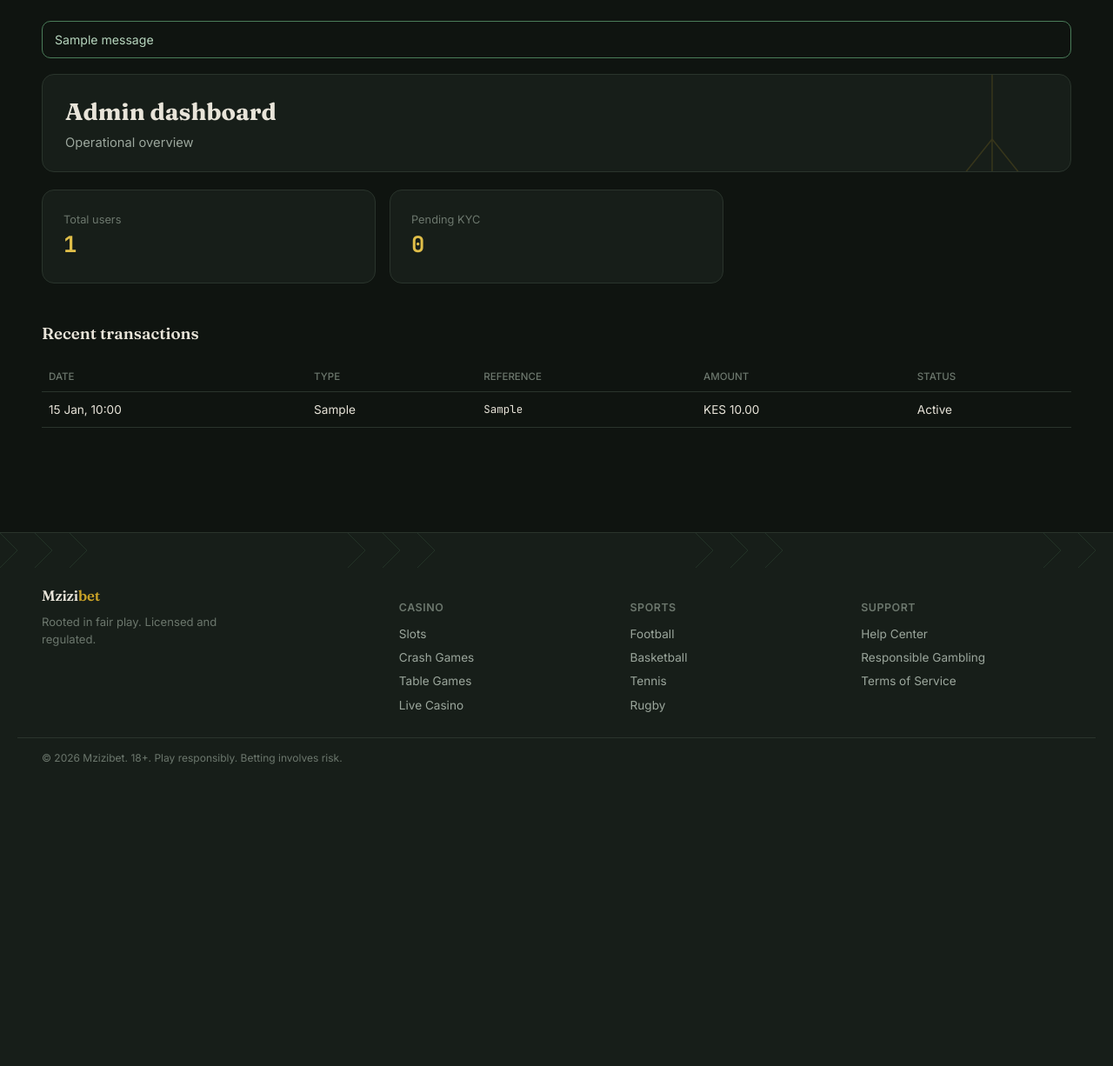
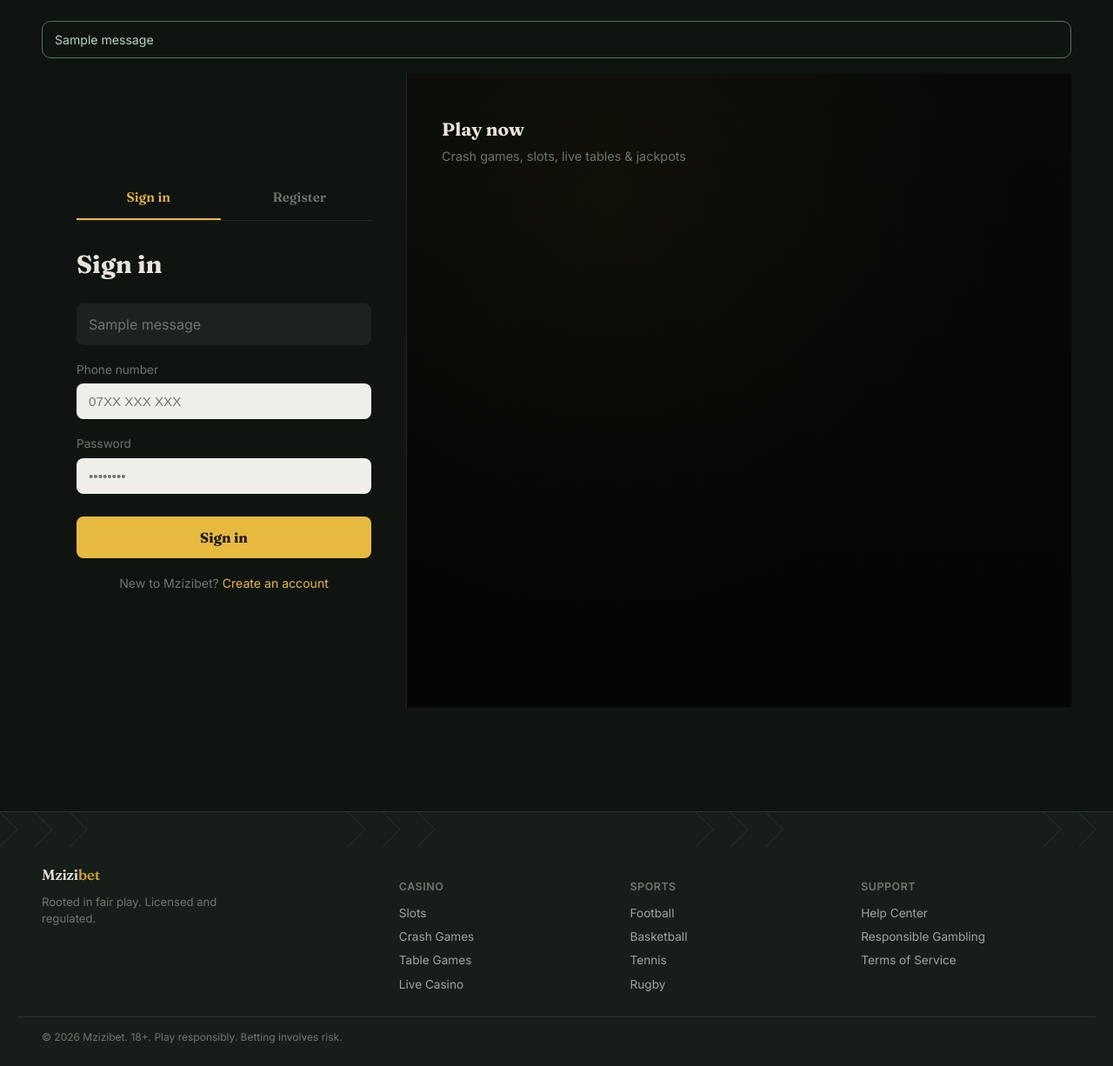
Before and after one commit to mubeakungu/mzizibet, a Flask app: page /admin/ in a window 1280 px wide. Shown: the part 74-1300 px from the top of the page at 87% size. Before the commit the page ends 953 px from the top, so only its background shows below. Run offline with Flask 3, Linux system fonts and the light colour scheme; a user stored in the database is signed in; tables that the repository leaves empty hold one stand-in row (values such as "Sample post"); one stand-in notice (Sample message) is shown.

Commit message:
Update dashboard.html

```diff
--- a/app/templates/admin/dashboard.html
+++ b/app/templates/admin/dashboard.html
@@ -1,29 +1,209 @@
 {% extends "base.html" %}
-{% block title %}Admin — {{ site_name }}{% endblock %}
+{% block title %}Sign in — {{ site_name }}{% endblock %}
 {% block content %}
-<div class="lobby-header">
-  <h1>Admin dashboard</h1>
-  <p>Operational overview</p>
+<style>
+  .auth-layout {
+    display: grid;
+    grid-template-columns: 420px 1fr;
+    min-height: calc(100vh - 72px);
+  }
+  @media (max-width: 900px) {
+    .auth-layout { grid-template-columns: 1fr; }
+    .auth-showcase { order: 2; }
+    .auth-panel { order: 1; }
+  }
+
+  .auth-panel {
+    padding: 48px 40px;
+    display: flex;
+    flex-direction: column;
+    justify-content: center;
+    border-right: 1px solid rgba(255,255,255,0.08);
+  }
+
+  .auth-tabs {
+    display: flex;
+    gap: 8px;
+    margin-bottom: 28px;
+    border-bottom: 1px solid rgba(255,255,255,0.08);
+  }
+  .auth-tab {
+    flex: 1;
+    text-align: center;
+    padding: 12px 0;
+    font-family: var(--font-display);
+    font-weight: 600;
+    font-size: 0.95rem;
+    color: var(--text-faint);
+    text-decoration: none;
+    border-bottom: 2px solid transparent;
+  }
+  .auth-tab.active {
+    color: var(--accent, #e8b93f);
+    border-bottom-color: var(--accent, #e8b93f);
+  }
+
+  .auth-panel h1 {
+    font-family: var(--font-display);
+    font-size: 1.8rem;
+    margin: 0 0 24px;
+  }
+
+  .auth-field { margin-bottom: 18px; }
+  .auth-field label {
+    display: block;
+    font-size: 0.85rem;
+    color: var(--text-faint);
+    margin-bottom: 6px;
+  }
+  .auth-field input {
+    width: 100%;
+    padding: 12px 14px;
+    border-radius: 8px;
+    border: none;
+    background: #f0eee8;
+    color: #1a1a1a;
+    font-size: 0.95rem;
+    box-sizing: border-box;
+  }
+
+  .auth-submit {
+    width: 100%;
+    padding: 14px;
+    border: none;
+    border-radius: 8px;
+    background: var(--accent, #e8b93f);
+    color: #1a1a1a;
+    font-family: var(--font-display);
+    font-weight: 700;
+    font-size: 1rem;
+    cursor: pointer;
+    margin-top: 8px;
+  }
+  .auth-submit:hover { filter: brightness(1.05); }
+
+  .auth-footnote {
+    text-align: center;
+    margin-top: 18px;
+    font-size: 0.88rem;
+    color: var(--text-faint);
+  }
+  .auth-footnote a { color: var(--accent, #e8b93f); text-decoration: none; }
+
+  .auth-showcase {
+    position: relative;
+    padding: 48px 40px;
+    overflow-y: auto;
+    background:
+      linear-gradient(180deg, rgba(0,0,0,0.55), rgba(0,0,0,0.75)),
+      radial-gradient(circle at 30% 20%, rgba(232,185,63,0.12), transparent 60%);
+  }
+  .auth-showcase h2 {
+    font-family: var(--font-display);
+    font-size: 1.3rem;
+    margin: 0 0 4px;
+  }
+  .auth-showcase .sub {
+    color: var(--text-faint);
+    font-size: 0.9rem;
+    margin: 0 0 24px;
+  }
+
+  .game-grid {
+    display: grid;
+    grid-template-columns: repeat(auto-fill, minmax(150px, 1fr));
+    gap: 14px;
+  }
+  .game-card {
+    position: relative;
+    aspect-ratio: 3 / 4;
+    border-radius: 12px;
+    overflow: hidden;
+    background: linear-gradient(160deg, #2a2a2a, #151515);
+    border: 1px solid rgba(255,255,255,0.06);
+    display: flex;
+    align-items: flex-end;
+  }
+  .game-card img {
+    position: absolute;
+    inset: 0;
+    width: 100%;
+    height: 100%;
+    object-fit: cover;
+  }
+  .game-card .name {
+    position: relative;
+    z-index: 1;
+    width: 100%;
+    padding: 10px 8px;
+    font-size: 0.82rem;
+    font-weight: 600;
+    background: linear-gradient(0deg, rgba(0,0,0,0.85), transparent);
+  }
+  .game-card .badge {
+    position: absolute;
+    top: 8px;
+    left: 8px;
+    z-index: 1;
+    font-size: 0.62rem;
+    font-weight: 700;
+    letter-spacing: 0.03em;
+    padding: 3px 7px;
+    border-radius: 5px;
+    color: #1a1a1a;
+  }
+  .badge-hot { background: #ff6b4a; }
+  .badge-new { background: #4ade80; }
+  .badge-popular { background: var(--accent, #e8b93f); }
+</style>
+
+<div class="auth-layout">
+  <div class="auth-panel">
+    <div class="auth-tabs">
+      <a href="{{ url_for('auth.login') }}" class="auth-tab active">Sign in</a>
+      <a href="{{ url_for('auth.register') }}" class="auth-tab">Register</a>
+    </div>
+
+    <h1>Sign in</h1>
+
+    {% with messages = get_flashed_messages() %}
+      {% if messages %}
+        {% for msg in messages %}
+          <div style="background:rgba(255,255,255,0.06);border-radius:8px;padding:12px 14px;margin-bottom:18px;color:var(--text-faint);">{{ msg }}</div>
+        {% endfor %}
+      {% endif %}
+    {% endwith %}
+
+    <form method="POST" action="{{ url_for('auth.login') }}">
+      {% if form and form.hidden_tag %}{{ form.hidden_tag() }}{% endif %}
+      <div class="auth-field">
+        <label for="phone">Phone number</label>
+        <input type="text" id="phone" name="phone" placeholder="07XX XXX XXX" required autocomplete="username">
+      </div>
+      <div class="auth-field">
+        <label for="password">Password</label>
+        <input type="password" id="password" name="password" placeholder="••••••••" required autocomplete="current-password">
+      </div>
+      <button type="submit" class="auth-submit">Sign in</button>
+    </form>
+
+    <p class="auth-footnote">New to {{ site_name }}? <a href="{{ url_for('auth.register') }}">Create an account</a></p>
+  </div>
+
+  <div class="auth-showcase">
+    <h2>Play now</h2>
+    <p class="sub">Crash games, slots, live tables &amp; jackpots</p>
+    <div class="game-grid">
+      {% for game in (showcase_games or default_showcase_games) %}
+      <div class="game-card">
+        {% if game.badge %}<span class="badge badge-{{ game.badge|lower }}">{{ game.badge }}</span>{% endif %}
+        {% if game.thumbnail_url %}
+          <img src="{{ game.thumbnail_url }}" alt="{{ game.name }}">
+        {% endif %}
+        <div class="name">{{ game.name }}</div>
+      </div>
+      {% endfor %}
+    </div>
+  </div>
 </div>
-
-<div style="display:grid;grid-template-columns:repeat(3,1fr);gap:16px;margin-bottom:24px;">
-  <div class="wallet-card"><div style="color:var(--text-faint);font-size:0.8rem;">Total users</div><div class="wallet-balance" style="font-size:1.6rem;">{{ total_users }}</div></div>
-  <div class="wallet-card"><div style="color:var(--text-faint);font-size:0.8rem;">Pending KYC</div><div class="wallet-balance" style="font-size:1.6rem;">{{ pending_kyc }}</div></div>
-</div>
-
-<h3 style="font-family:var(--font-display);font-weight:600;">Recent transactions</h3>
-<table class="tx-table">
-  <thead><tr><th>Date</th><th>Type</th><th>Reference</th><th>Amount</th><th>Status</th></tr></thead>
-  <tbody>
-    {% for tx in recent_transactions %}
-    <tr>
-      <td>{{ tx.created_at.strftime('%d %b, %H:%M') }}</td>
-      <td>{{ tx.type|capitalize }}</td>
-      <td style="font-family:var(--font-mono);font-size:0.78rem;">{{ tx.reference }}</td>
-      <td>KES {{ '%.2f'|format(tx.amount) }}</td>
-      <td>{{ tx.status|capitalize }}</td>
-    </tr>
-    {% endfor %}
-  </tbody>
-</table>
 {% endblock %}
```
